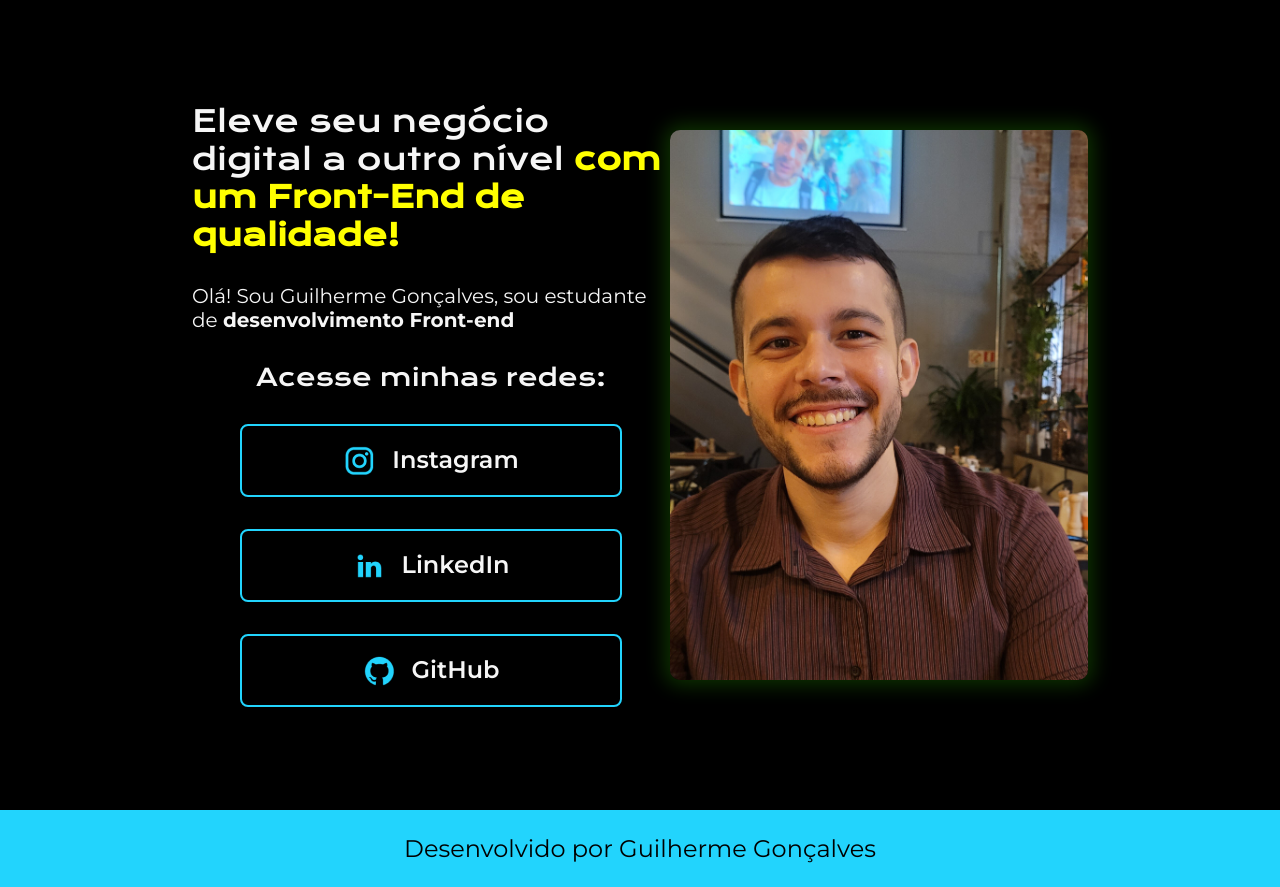
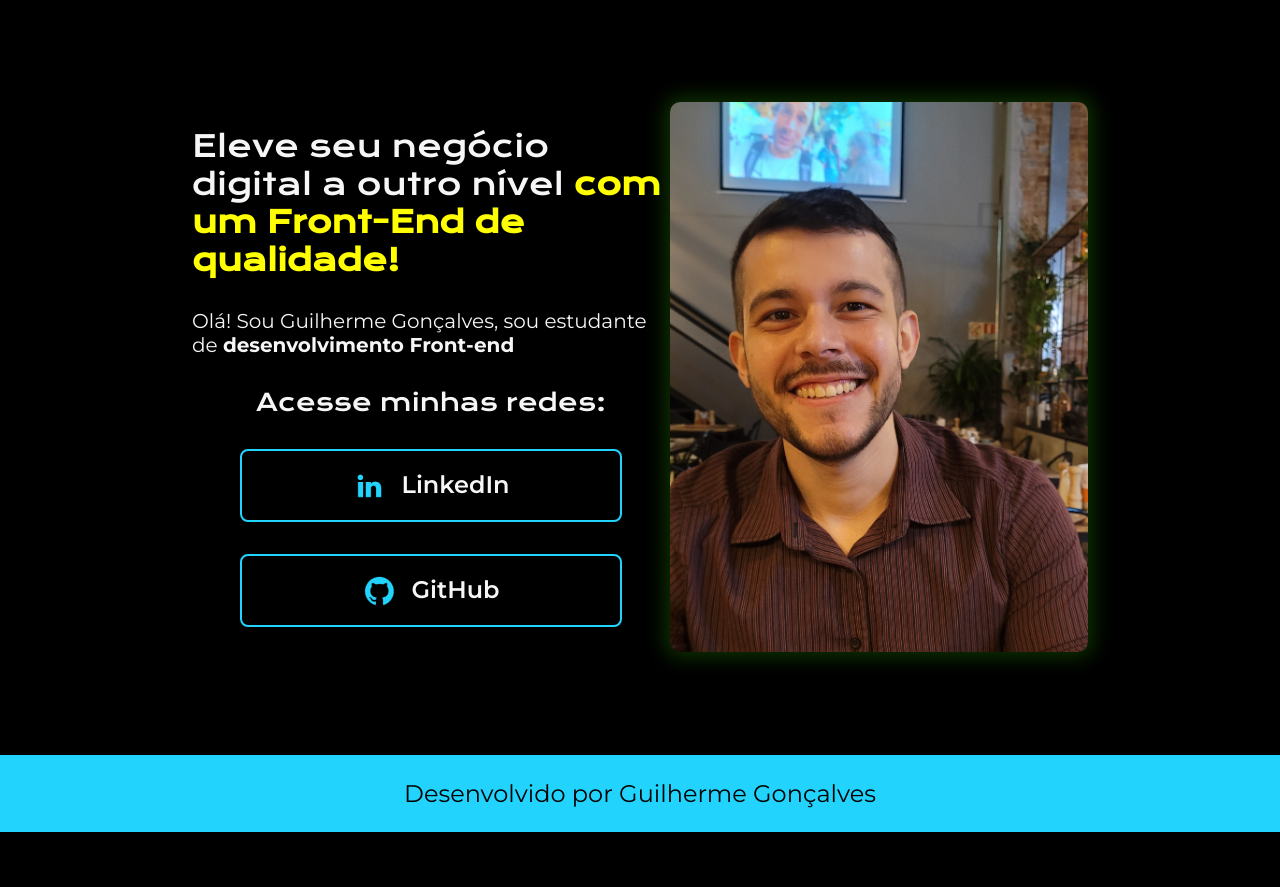
Before and after one commit to GuiGMF/Portifolio, a plain HTML site: page index.html in a window 1280 px wide. After the commit the page ends 832 px from the top, so only its background shows below. Drawn offline with nearby package versions, Linux system fonts and the light colour scheme.

Commit message:
Update index.html

```diff
--- a/index.html
+++ b/index.html
@@ -21,16 +21,14 @@
 
             <div class="apresentacao__links">
                 <h2 class="apresentacao__links_subtitulo">Acesse minhas redes:</h2>
-                <a href="#" class="apresentacao__links__link">
-                    <img src="instagram.png" alt="Instagram">
-                    Instagram
+
                 </a>
                 <a href="https://www.linkedin.com/in/guilherme-g-119987160/" class="apresentacao__links__link">
                     <img src="linkedin.png" alt="LinkedIn">
                     LinkedIn
 
                 </a>
-                <a href="#" class="apresentacao__links__link">
+                <a href="https://github.com/GuiGMF" class="apresentacao__links__link">
                     <img src="github.png" alt="GitHub">
 
                     GitHub
```
